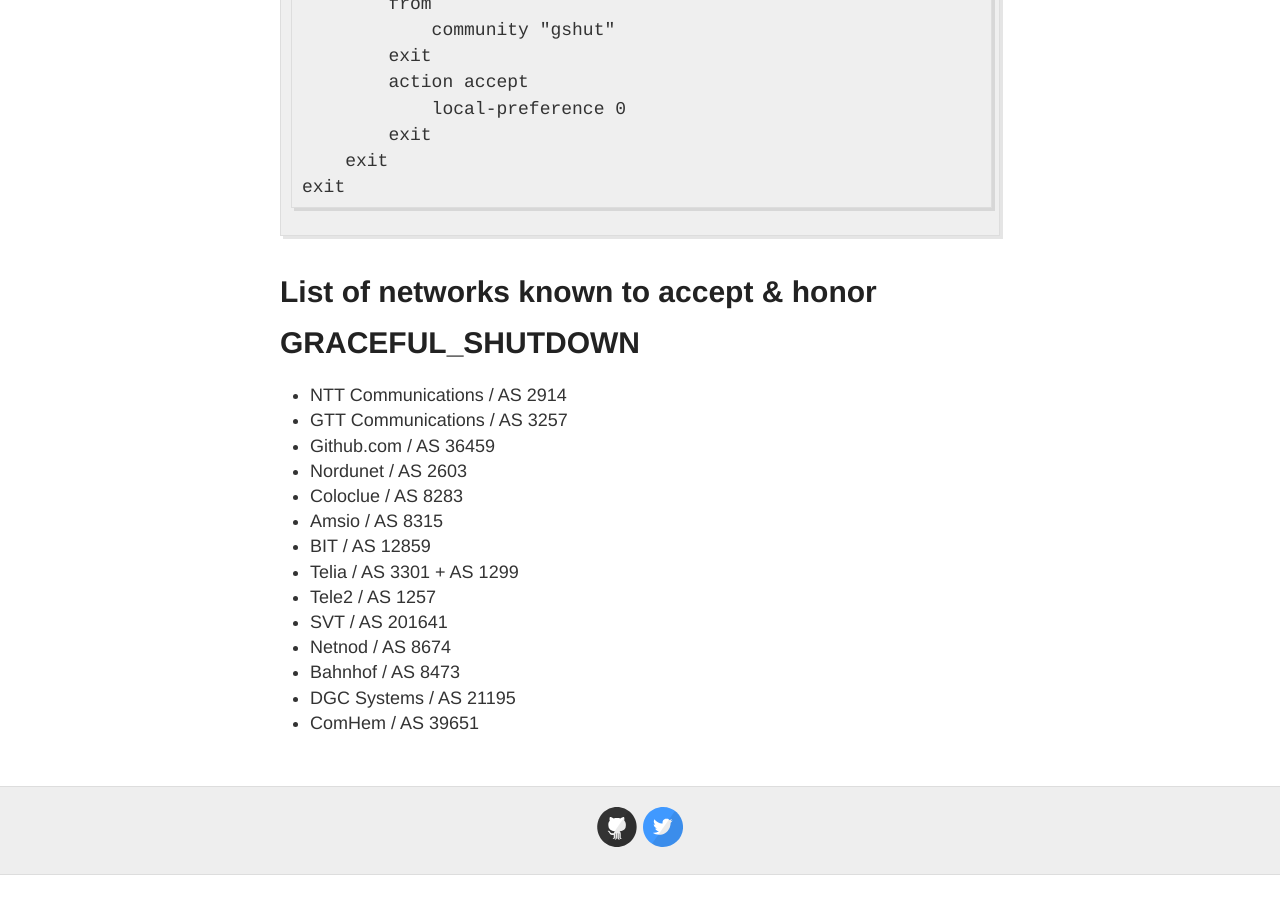
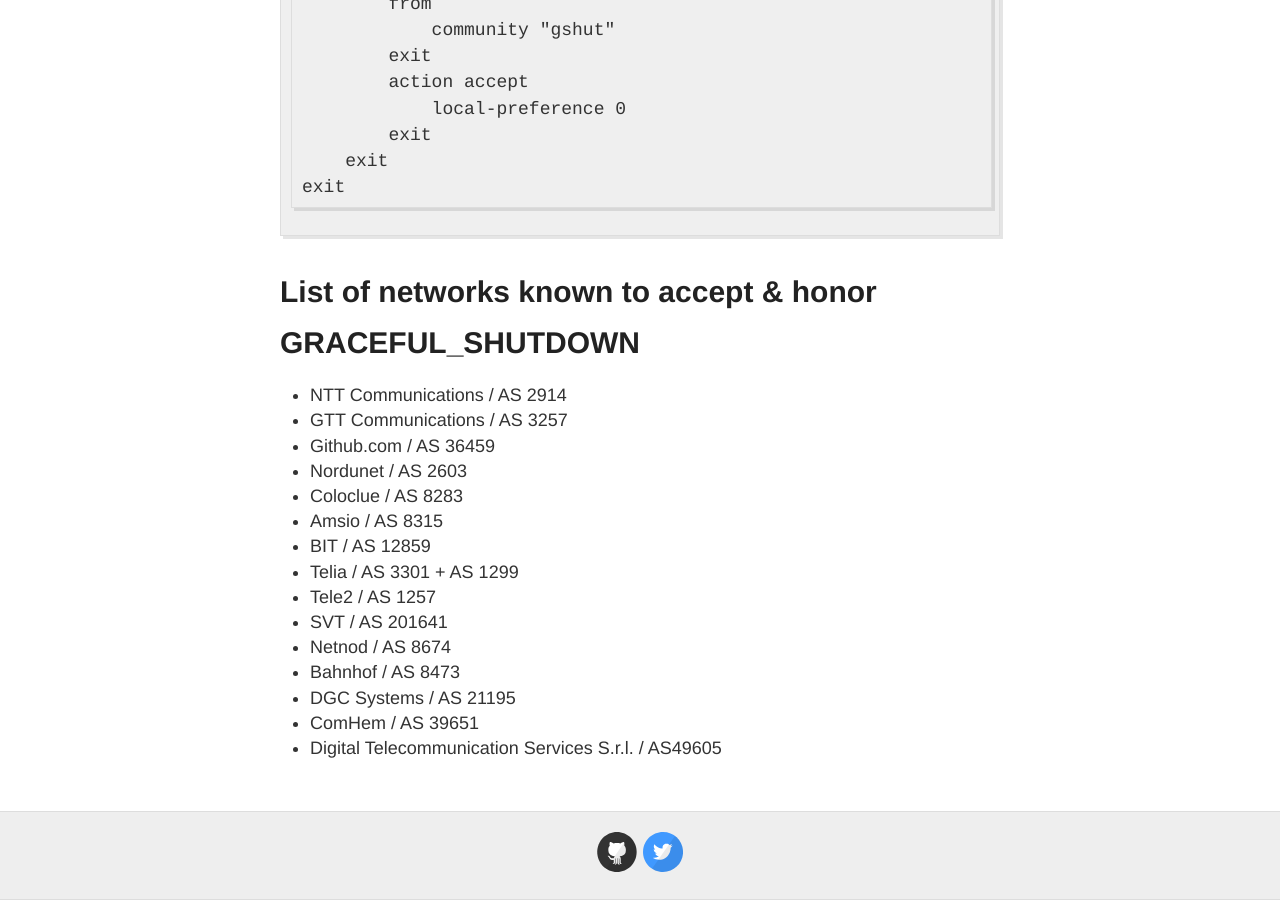
Before and after one commit to NLNOG/bgpfilterguide, a Jekyll site: the page built from guides/graceful_shutdown.md, in a window 1280 px wide and 900 px high, scrolled down 4066 px. Built offline with Jekyll 4.4.1, drawn with Linux system fonts in a browser that asks for light colours; before the commit the page ends 4941 px from its top, so only the background shows below that.

Commit message:
add AS49605

```diff
--- a/guides/graceful_shutdown.md
+++ b/guides/graceful_shutdown.md
@@ -155,3 +155,4 @@
 * Bahnhof / AS 8473
 * DGC Systems / AS 21195
 * ComHem / AS 39651
+* Digital Telecommunication Services S.r.l. / AS49605
```
